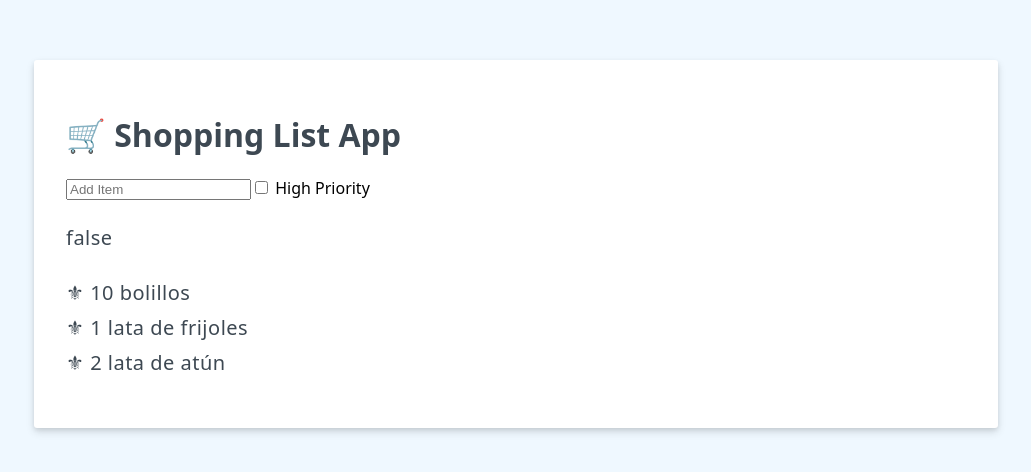
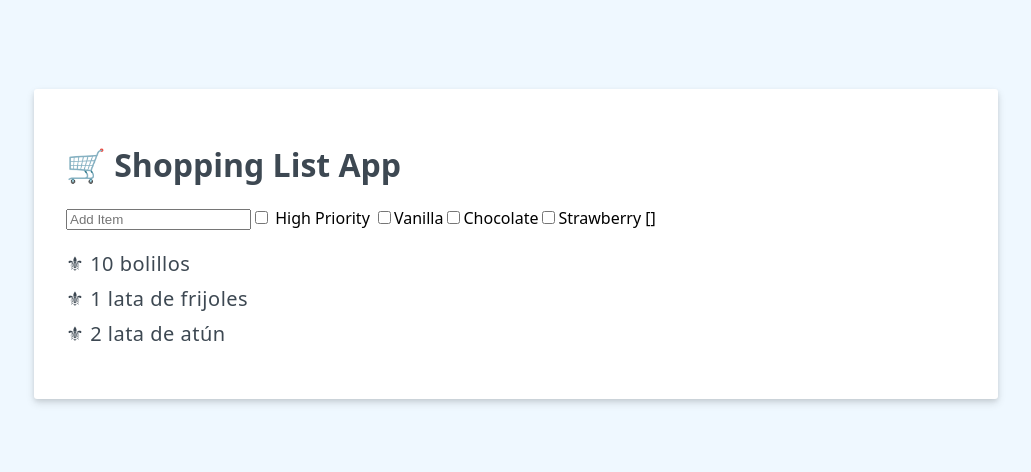
Before and after one commit to rivalcoba/Vu3-CompositionApi-P0-22, a Vue app: page / in a window 1280 px wide. Shown: the part 156-628 px from the top of the page, without its empty margins (124-1155 px from the left). Built offline with nearby package versions, Linux system fonts and the light colour scheme.

Commit message:
S01 Enlazado multiple con checkboxes

```diff
--- a/src/App.vue
+++ b/src/App.vue
@@ -11,6 +11,7 @@ const items = ref([
 ]);
 const newItem = ref("");
 const newItemHighPriority = ref(false);
+const iceCreamFlavors = ref([]);
 </script>
 
 <template>
@@ -21,7 +22,11 @@ const newItemHighPriority = ref(false);
     <input type="checkbox" v-model="newItemHighPriority">
     High Priority
   </label>
-  <p>{{ newItemHighPriority }}</p>
+  <!-- Helados -->
+  <label><input type="checkbox" v-model="iceCreamFlavors" value="vanilla">Vanilla</label>
+  <label><input type="checkbox" v-model="iceCreamFlavors" value="chocolate">Chocolate</label>
+  <label><input type="checkbox" v-model="iceCreamFlavors" value="strawnerry">Strawberry</label>
+  {{iceCreamFlavors}}
   <!-- Lista -->
   <ul>
     <li v-for="({ id, label }, index) in items" key="id">⚜ {{ label }}</li>
```
